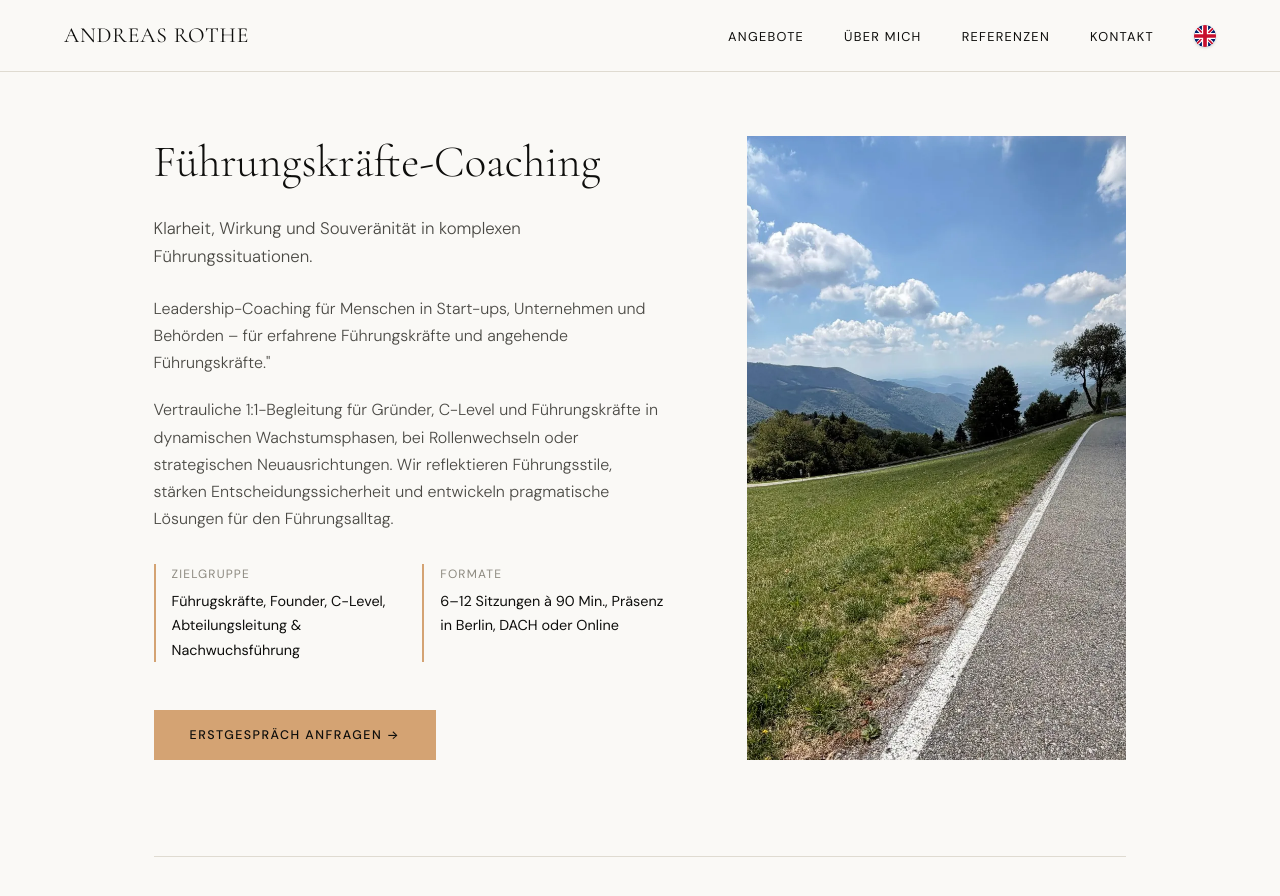
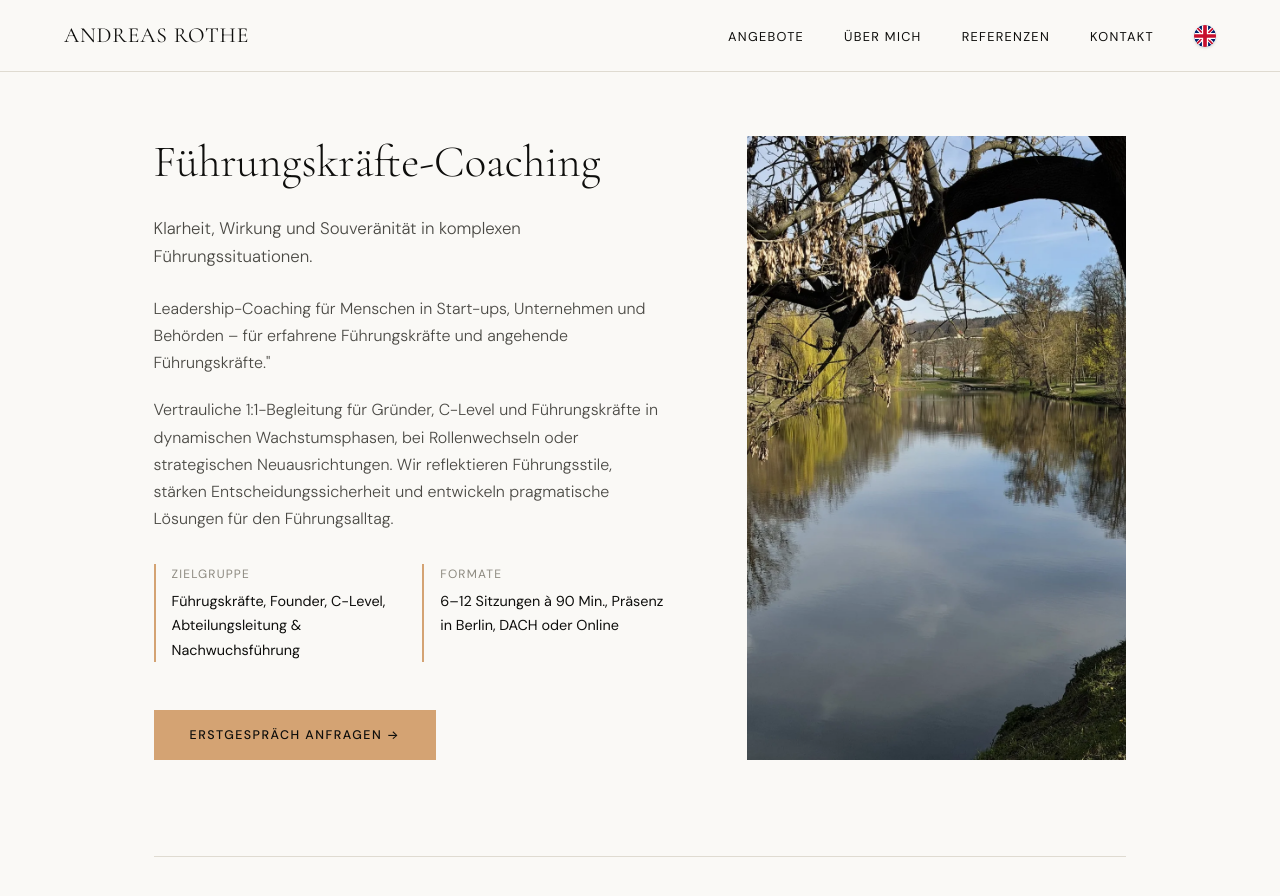
Before and after one commit to arothe161/andreasrothe, a Jekyll site: the page built from fuehrungskraefte-coaching.html, in a window 1280 px wide and 900 px high. Shown: the top 896 px of the window. Built offline with Jekyll 4.4.1, drawn with Linux system fonts in a browser that asks for light colours.

Commit message:
changed image

```diff
--- a/fuehrungskraefte-coaching.html
+++ b/fuehrungskraefte-coaching.html
@@ -45,7 +45,7 @@ extra_head: |
     </div>
   </div>
   <div class="hero-image hero-image--photo" style="height: 440px;">
-    <img src="{{ '/assets/road-to-success-web.webp' | relative_url }}" alt="Bergstraße als Sinnbild für den Weg zum Erfolg">
+    <img src="{{ '/assets/park.webp' | relative_url }}" alt="See in einem Park mit Spiegelung als zeichen für Klareit">
   </div>
 </section>
 
```
